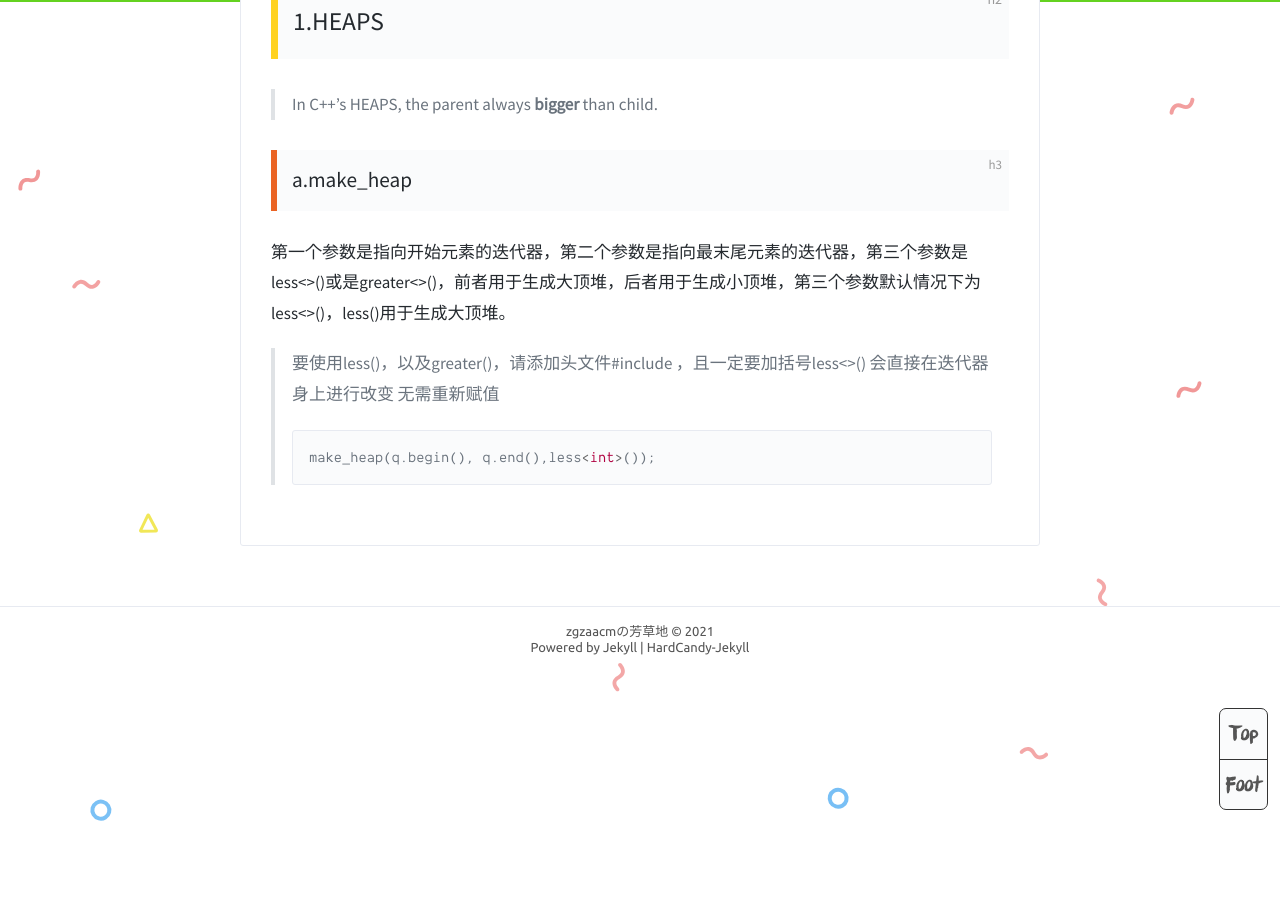
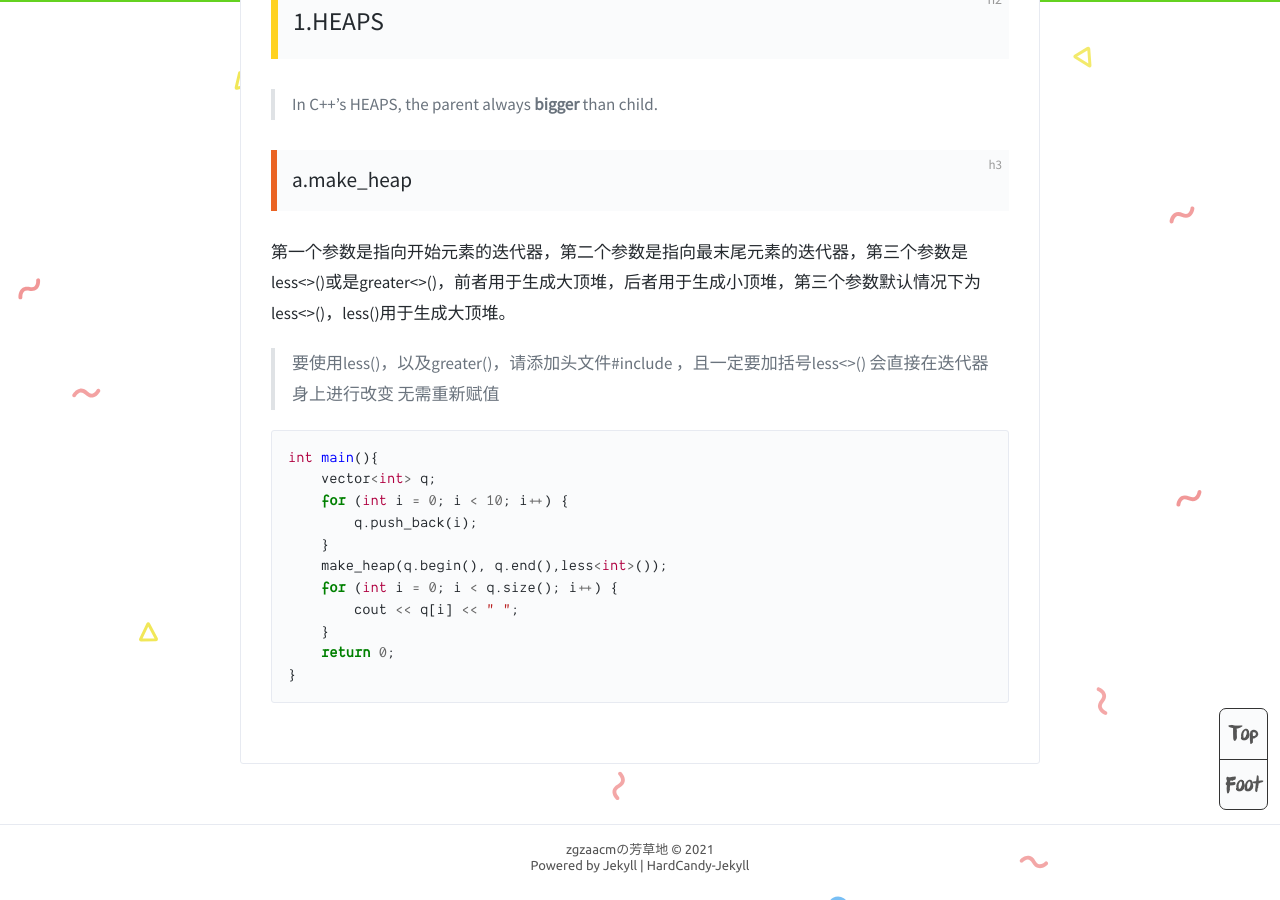
Before and after one commit to zgzaacm/zgzaacm.github.io, a Jekyll site: the page built from _posts/2021-01-03-CPP-STL-Algorithm.md, in a window 1280 px wide and 900 px high, scrolled down 623 px. Built offline with Jekyll 4.4.1, drawn with Linux system fonts in a browser that asks for light colours; comment, search, counter and statistics services are not loaded.

Commit message:
modify post

````diff
--- a/_posts/2021-01-03-CPP-STL-Algorithm.md
+++ b/_posts/2021-01-03-CPP-STL-Algorithm.md
@@ -15,6 +15,17 @@ tags: C++ STL
 第一个参数是指向开始元素的迭代器，第二个参数是指向最末尾元素的迭代器，第三个参数是less<>()或是greater<>()，前者用于生成大顶堆，后者用于生成小顶堆，第三个参数默认情况下为less<>()，less<int>()用于生成大顶堆。
 > 要使用less<int>()，以及greater<int>()，请添加头文件#include <functional>，且一定要加括号less<>()
 > 会直接在迭代器身上进行改变 无需重新赋值
+
 ```cpp
-make_heap(q.begin(), q.end(),less<int>());
+int main(){
+    vector<int> q;
+    for (int i = 0; i < 10; i++) {
+        q.push_back(i);
+    }
+    make_heap(q.begin(), q.end(),less<int>());
+    for (int i = 0; i < q.size(); i++) {
+        cout << q[i] << " ";
+    }
+    return 0;
+}
 ```
````
